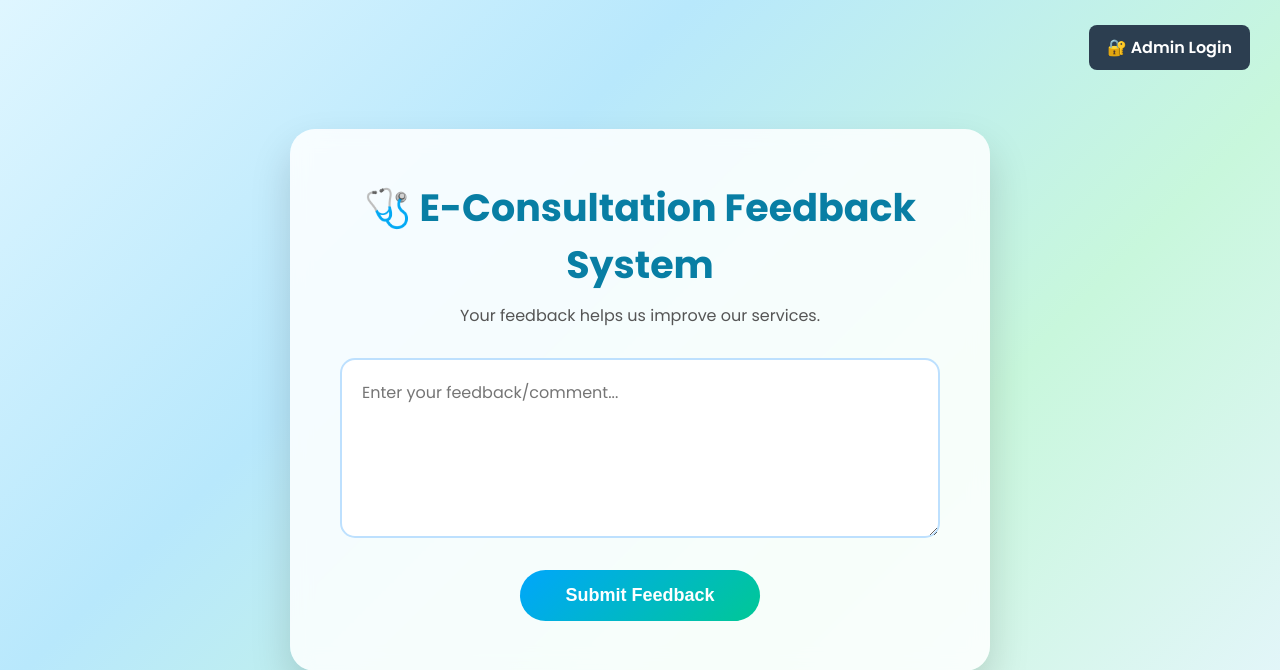
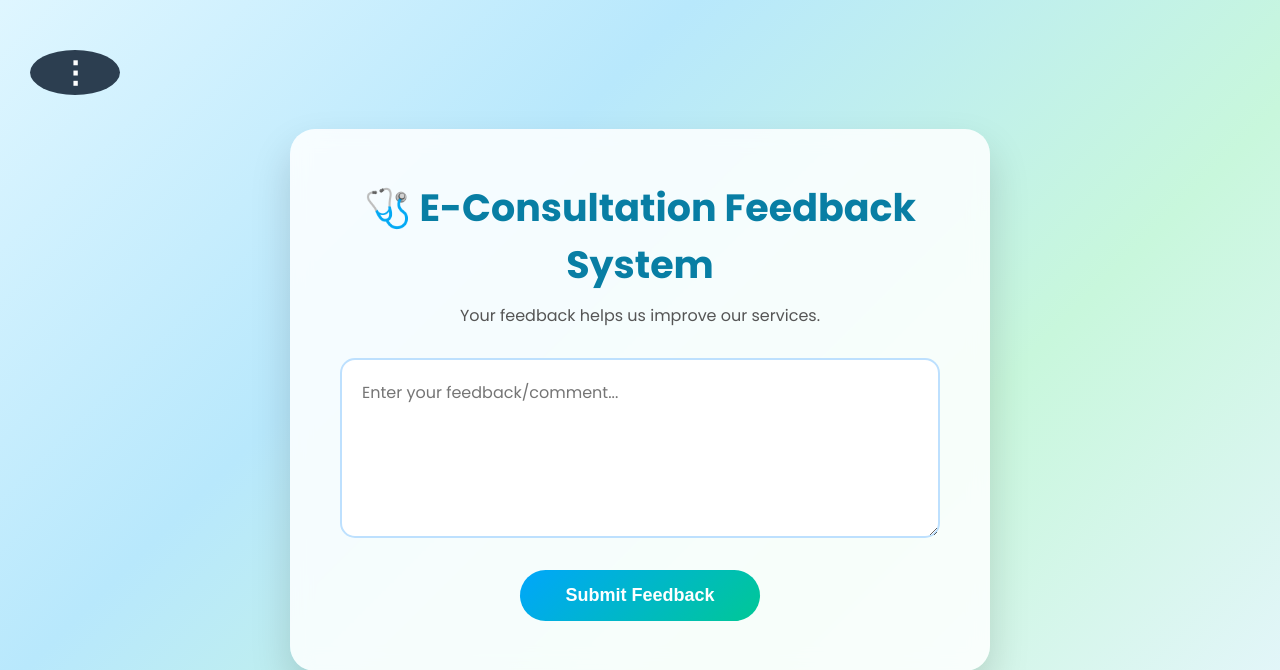
Before and after one commit to pradhannikita-cs/sentiment-analysis-project, a Flask app: page / in a window 1280 px wide. Shown: the top 670 px of the page. Run offline with Flask 3, Linux system fonts and the light colour scheme; parts of the project's set-up code (start-up, migrations or seed data) failed here and were passed over.

Commit message:
Added admin login dropdown menu on feedback page

```diff
--- a/static/style.css
+++ b/static/style.css
@@ -100,19 +100,6 @@ textarea {
 textarea:focus {
 
     border-color: #00a6fb;
-
-}
-.result {
-
-    margin-top:30px;
-
-    padding:25px;
-
-    border-radius:18px;
-
-    font-size:22px;
-
-    font-weight:600;
 
 }
 
@@ -264,27 +251,55 @@ button:hover {
     box-shadow:0 10px 20px rgba(0,150,200,0.3);
 
 }
-.top-bar{
-    position: absolute;
-    top: 25px;
-    right: 30px;
+
+.menu-btn{
+    background:#2c3e50;
+    color:white;
+    border:none;
+    font-size:30px;
+    width:45px;
+    height:45px;
+    border-radius:50%;
+    cursor:pointer;
+    display:flex;
+    justify-content:center;
+    align-items:center;
 }
 
-.admin-btn{
-    display:inline-block;
-    padding:10px 18px;
-    background:#2c3e50;
-    color:#fff;
-    text-decoration:none;
-    border-radius:8px;
-    font-weight:600;
-    transition:0.3s;
+.menu-container{
+    position: fixed;
+    top: 25px;
+    left: 30px;
+    z-index: 1000;
 }
 
-.admin-btn:hover{
-    background:#1f2d3d;
+
+.menu-dropdown{
+    display:none;
+    position:absolute;
+    top:55px;
+    left:0;
+    background:white;
+    border-radius:10px;
+    padding:10px;
+    box-shadow:0 10px 25px rgba(0,0,0,0.2);
 }
 
+.menu-dropdown a{
+    text-decoration:none;
+    color:#2c3e50;
+    font-weight:600;
+    padding:10px 15px;
+    display:block;
+}
+.menu-dropdown a:hover{
+    background:#f0f0f0;
+}
+
+
+.menu-dropdown.show{
+    display:block;
+}
 
 /* Result Box */
 
--- a/templates/index.html
+++ b/templates/index.html
@@ -11,11 +11,18 @@
 
 
 <body>
+<div class="menu-container">
 
-<div class="top-bar">
-    <a href="{{ url_for('login') }}" class="admin-btn">
-        🔐 Admin Login
-    </a>
+    <button class="menu-btn" onclick="toggleMenu()">
+        ⋮
+    </button>
+
+    <div class="menu-dropdown" id="menu">
+        <a href="{{ url_for('login') }}">
+            🔐 Admin Login
+        </a>
+    </div>
+
 </div>
 <div class="container">
 
@@ -89,7 +96,12 @@ The feedback requires attention and review.
 
 </div>
 
-
+<script>
+function toggleMenu(){
+    let menu = document.getElementById("menu");
+    menu.classList.toggle("show");
+}
+</script>
 </body>
 
 </html>
```
